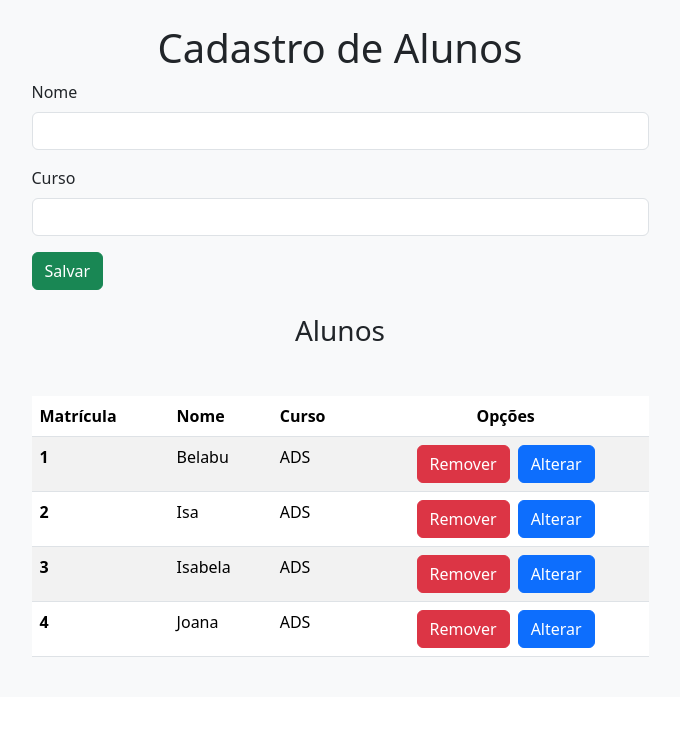
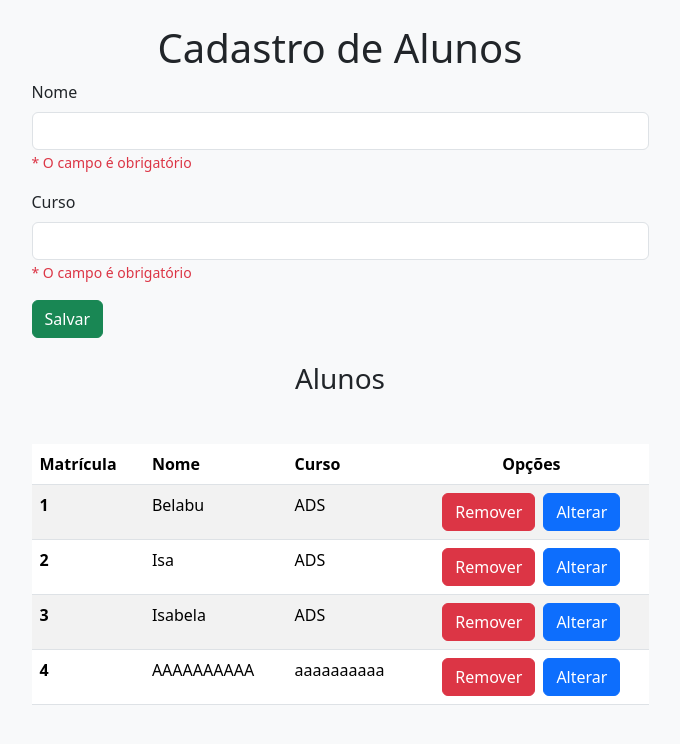
Before and after one commit to isabelabu/cad-aluno, an Angular app: page / in a window 1280 px wide. Both pictures are taken after typing "Sample", "Sample" into the empty fields and a click on the button "Salvar". Shown: the top 744 px of the page, without its empty margins (300-980 px from the left). Built offline with nearby package versions, Linux system fonts and the light colour scheme; no server answers; data requests are answered from the project's data file.

Commit message:
mensagens de erro

```diff
--- a/db.json
+++ b/db.json
@@ -17,8 +17,8 @@
     },
     {
       "id": 4,
-      "name": "Joana",
-      "course": "ADS"
+      "name": "AAAAAAAAAA",
+      "course": "aaaaaaaaaa"
     }
   ]
 }
--- a/src/app/students/students.component.html
+++ b/src/app/students/students.component.html
@@ -11,6 +11,12 @@
             id="nome"
             formControlName="name"
           />
+          <small *ngIf="submited && name.hasError('minlength')" class="text-danger">
+            * O nome precisa ter no mínimo 3 caracteres
+          </small>
+          <small *ngIf="submited && name.hasError('required')" class="text-danger">
+            * O campo é obrigatório
+          </small>
         </div>
         <div class="mb-3">
           <label for="curso" class="form-label">Curso</label>
@@ -20,6 +26,9 @@
             id="curso"
             formControlName="course"
           />
+          <small *ngIf="submited && course.hasError('required')" class="text-danger">
+            * O campo é obrigatório
+          </small>
         </div>
         <button type="salvar" class="btn btn-success" (click)="save()">Salvar</button>
       </form>
--- a/src/app/students/students.component.ts
+++ b/src/app/students/students.component.ts
@@ -1,6 +1,6 @@
 import { Component, OnInit } from '@angular/core';
 import { Student } from '../student';
-import { FormBuilder, FormGroup } from '@angular/forms';
+import { FormBuilder, FormGroup, Validators } from '@angular/forms';
 import { StudentService } from '../student.service';
 
 @Component({
@@ -10,16 +10,15 @@ import { StudentService } from '../student.service';
 })
 export class StudentsComponent implements OnInit{
   students: Student[] = [];
-
   formGroupStudent : FormGroup;
-
   isEditing: boolean = false;
+  submited: boolean = false;
 
   constructor(private formBuilder : FormBuilder, private service: StudentService){
     this.formGroupStudent = formBuilder.group({
       id : [''],
-      name : [''],
-      course : ['']
+      name : ['', [Validators.minLength(3), Validators.required]],
+      course : ['', [Validators.required]]
     });
   }
   ngOnInit(): void {
@@ -33,19 +32,26 @@ export class StudentsComponent implements OnInit{
   }
 
   save(){
+    this.submited = true;
+    if(this.formGroupStudent.valid){
       if(this.isEditing){
         this.service.update(this.formGroupStudent.value).subscribe({
           next: ()=>{
             this.loadStudents();
             this.isEditing = false;
+            this.submited = false;
           }
         })
       }else{
         this.service.save(this.formGroupStudent.value).subscribe({
-        next: data => this.students.push(data)
+          next: data => {
+          this.students.push(data);
+          this.submited = false;
+          }
         });
       }
       this.formGroupStudent.reset();
+    }
 
   }
 
@@ -59,4 +65,14 @@ export class StudentsComponent implements OnInit{
     this.formGroupStudent.setValue(student);
     this.isEditing = true;
   }
+
+  get name(): any{
+    return this.formGroupStudent.get('name');
   }
+
+  get course(): any{
+    return this.formGroupStudent.get('course');
+  }
+
+
+}
```
Lines whose indentation alone changed are shown as unchanged.
